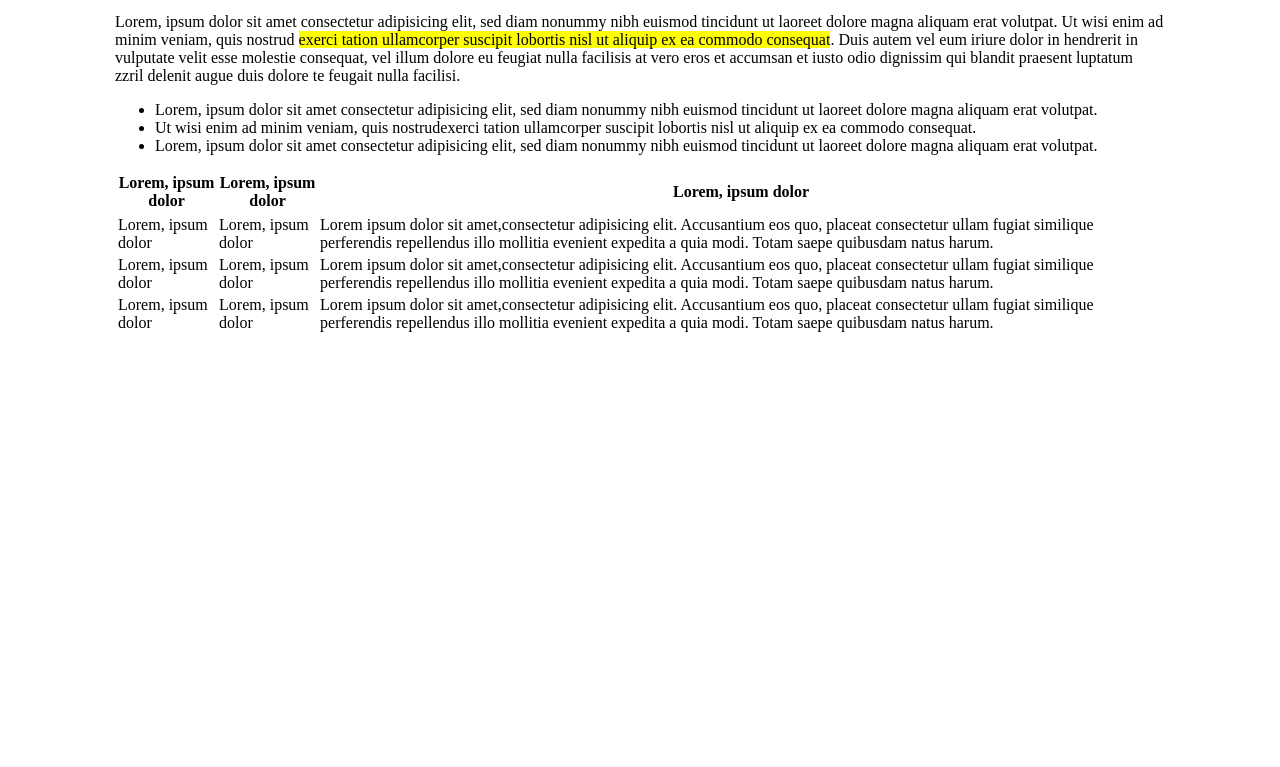
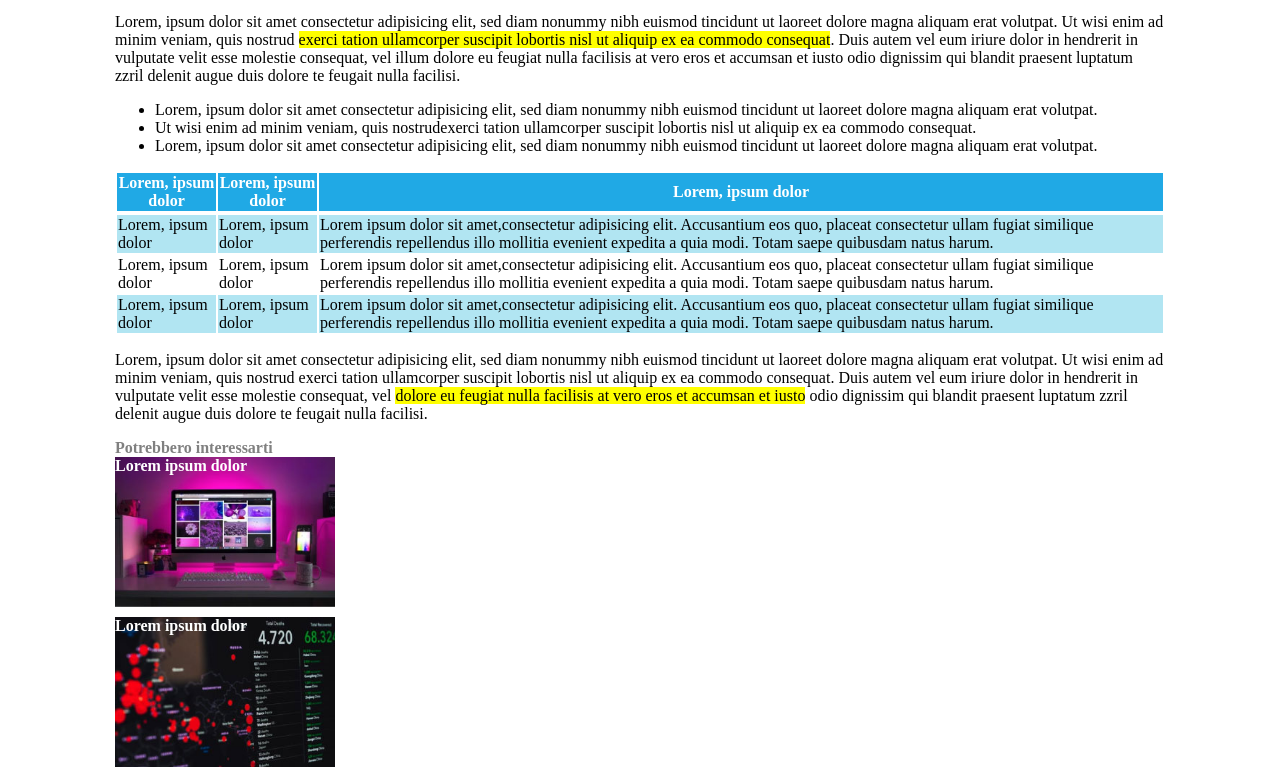
Before and after one commit to Mdigennaro/html-css-booleaner, a plain HTML site: page index.html in a window 1280 px wide. Shown: the part 594-1361 px from the top of the page. Before the commit the page ends 929 px from the top, so only its background shows below. Drawn offline with Linux system fonts and the light colour scheme.

Commit message:
fine-esercizio

```diff
--- a/css/style.css
+++ b/css/style.css
@@ -37,3 +37,40 @@ div header img{
 .sfondo-scritta{
   background-color: yellow;
 }
+
+table{
+  width: 100%;
+  height: auto;
+}
+
+.colori-intestazione{
+  background-color: #20a9e5;
+  color: white;
+}
+
+.colori-corpo1{
+  background-color: #b1e5f2;
+}
+
+.sfondo-scritta-paragrafo2{
+  background-color: yellow;
+}
+
+footer div{
+  color:  white;
+}
+
+.sfondo1{
+  background-image: url("../img/monitor.jpg");
+  width: 220px;
+  height: 150px;
+  background-size: cover;
+}
+
+.sfondo2{
+  background-image: url("../img/graph.jpg");
+  width: 220px;
+  height: 150px;
+  background-size: cover;
+  margin-top: 10px;
+}
--- a/index.html
+++ b/index.html
@@ -73,11 +73,15 @@
 
       </table>
     </section>
-
-
-
+    <!--Ultimo paragrafo-->
+    <p>
+      Lorem, ipsum dolor sit amet consectetur adipisicing elit, sed diam nonummy nibh euismod tincidunt ut laoreet dolore magna aliquam erat volutpat. Ut wisi enim ad minim veniam, quis nostrud exerci tation ullamcorper suscipit lobortis nisl ut aliquip ex ea commodo consequat. Duis autem vel eum iriure dolor in hendrerit in vulputate velit esse molestie consequat, vel <span class="sfondo-scritta-paragrafo2">dolore eu feugiat nulla facilisis at vero eros et accumsan et iusto</span> odio dignissim qui blandit praesent luptatum zzril delenit augue duis dolore te feugait nulla facilisi.
+    </p>
   </main>
   <footer>
+    <div class="autore"><strong>Potrebbero interessarti</strong></div>
+    <div class="sfondo1"><strong>Lorem ipsum dolor</strong></div>
+    <div class="sfondo2"><strong>Lorem ipsum dolor</strong></div>
 
   </footer>
 </body>
```
